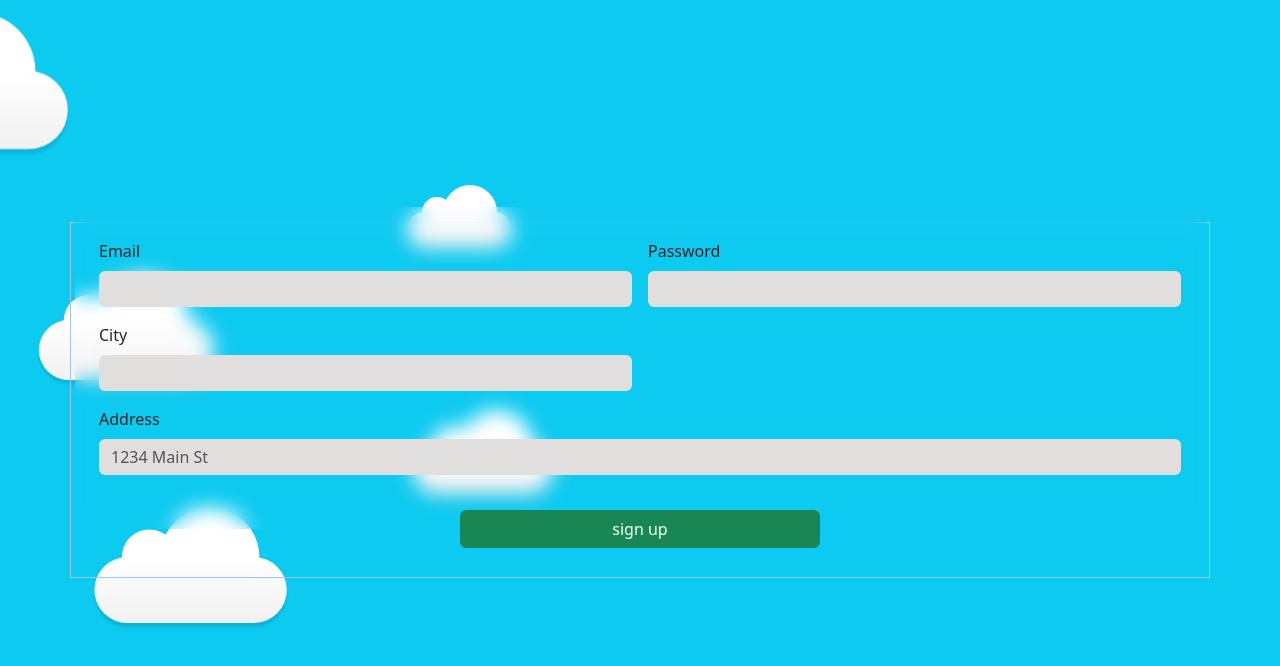
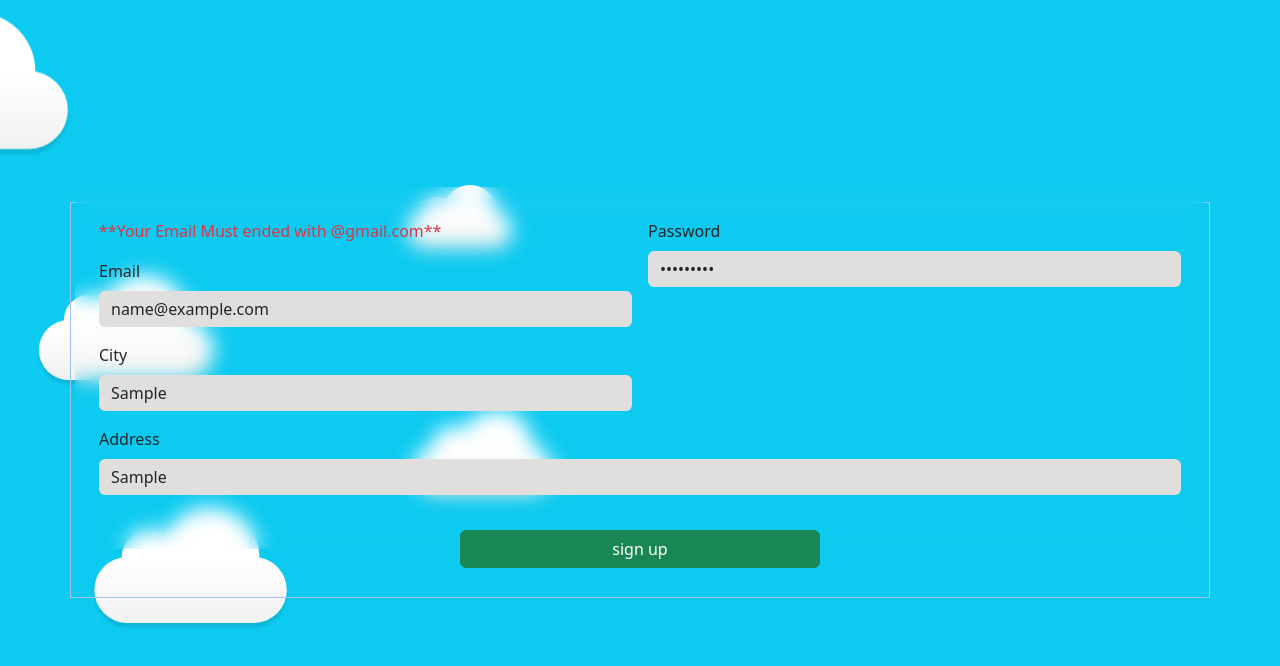
Before and after one commit to Mahdi-Al/Weather-App-company, a plain HTML site: page pages/signup.html in a window 1280 px wide. Both pictures are taken after typing "name@example.com", "Sample123", "Sample", "Sample" into the empty fields and a click on the button "sign up". Drawn offline with nearby package versions, Linux system fonts and the light colour scheme.

Commit message:
policy sign-up

```diff
--- a/assets/js/signin.js
+++ b/assets/js/signin.js
@@ -0,0 +1,6 @@
+// ! imports
+import {
+  saveToLocalStorage,
+  getFromLocalStorage,
+} from "../../utils/storageUtils.js";
+import { createElement } from "../../utils/domUtils.js";
--- a/assets/js/signup.js
+++ b/assets/js/signup.js
@@ -3,17 +3,19 @@ import {
   saveToLocalStorage,
   getFromLocalStorage,
 } from "../../utils/storageUtils.js";
-import { createElement } from "../../utils/domUtils.js";
+import { createElementRepo } from "../../utils/domUtils.js";
 
 //  *   select
 const formEle = document.querySelector("form");
 console.log(formEle);
 const inputs = document.querySelectorAll("input");
+const lableEmail = document.querySelector("label");
+console.log(lableEmail);
 let currentId = 0; // Global variable to keep track of the current ID
 // * functional
 formEle.addEventListener("submit", function getData(e) {
   e.preventDefault();
-
+  lableEmail.before("");
   const data = [
     {
       id: generateUniqueId(),
@@ -28,12 +30,43 @@ formEle.addEventListener("submit", function getData(e) {
     currentId++;
     return currentId;
   }
+
+  if (
+    inputs[0].value.trim() === "" ||
+    inputs[1].value.trim() === "" ||
+    inputs[2].value.trim() === "" ||
+    inputs[3].value.trim() === ""
+  ) {
+    lableEmail.before("");
     console.log(data);
-  // console.log(saveToLocalStorage("userData", data));
+    alert("you should compare all of filds");
+    // return getData(data);
+  }
+
+  if (!inputs[0].value.endsWith("@gmail.com")) {
+    lableEmail.before("");
+    lableEmail.before(
+      createElementRepo("p", "**Your Email Must ended with @gmail.com**", [
+        "text-danger",
+        "col-12",
+        "text-centre",
+      ])
+    );
+    // return getData(data);
+  } else if (inputs[0].value.endsWith("@gmail.com")) {
+    lableEmail.before("");
+    // return getData(data);
     saveToLocalStorage("userData", data);
+
+    window.location.replace("../../pages/weather-app.html");
 
     inputs[0].value = "";
     inputs[1].value = "";
     inputs[2].value = "";
     inputs[3].value = "";
+  }
+  // else {
+
+  // }
 });
+// localStorage.clear();
--- a/utils/domUtils.js
+++ b/utils/domUtils.js
@@ -1,8 +1,8 @@
-const createElement = (name, content, classes) => {
+const createElementRepo = (name, content, classes) => {
   const element = document.createElement(name);
   element.append(content);
   element.classList.add(...classes);
 
   return element;
 };
-export { createElement };
+export { createElementRepo };
```
Also changed, not shown: pages/signup.html (+1 -0 lines). Lines whose indentation alone changed are shown as unchanged.
